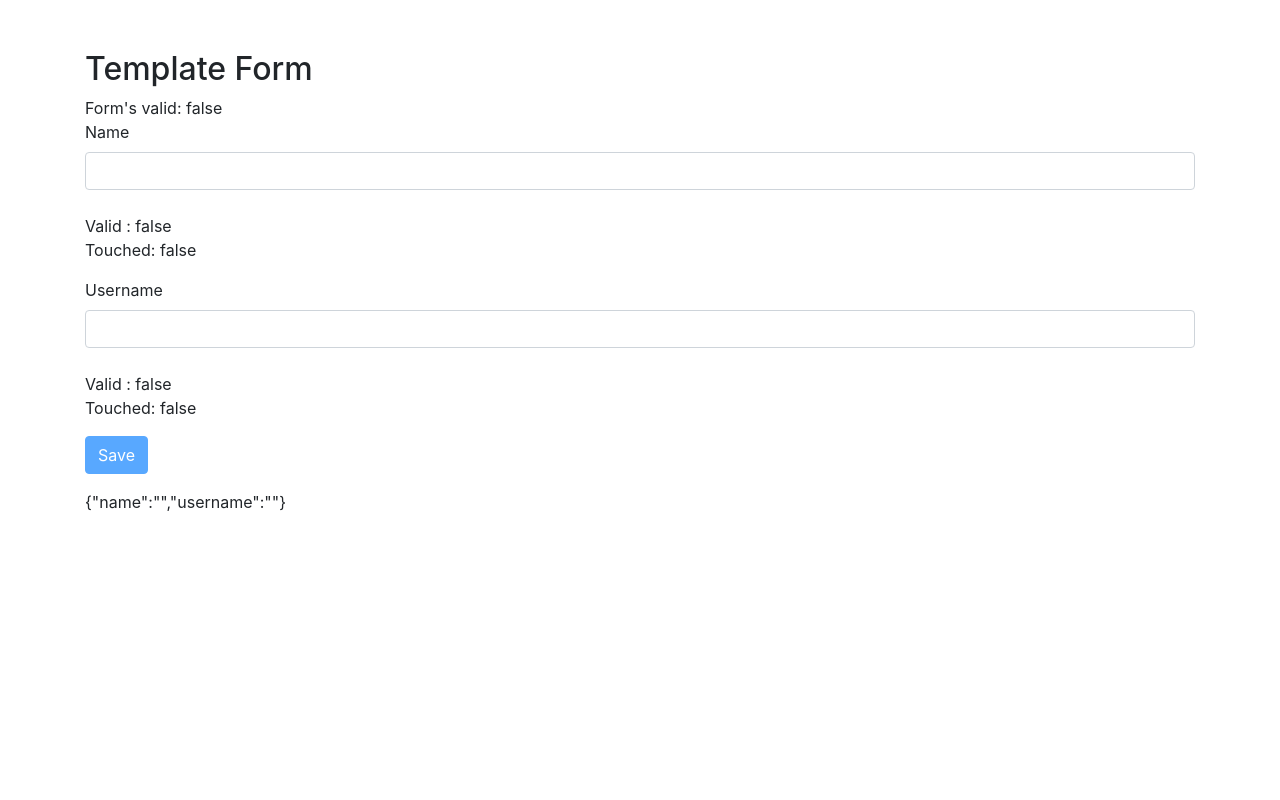
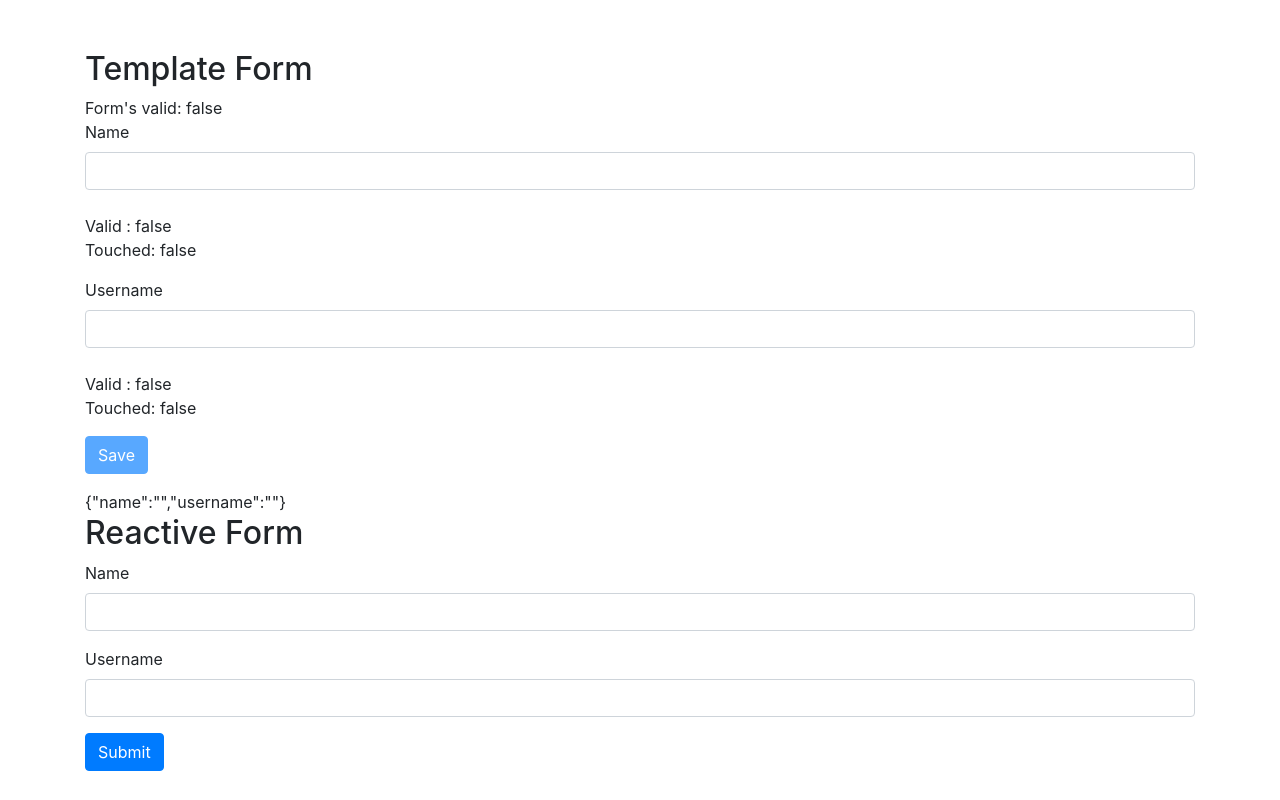
Before and after one commit to Reuno92/Ng-Form-sample, an Angular app: page / in a window 1280 px wide. Built offline with nearby package versions, Linux system fonts and the light colour scheme.

Commit message:
reactive form foundation and data model

```diff
--- a/src/app/app.component.html
+++ b/src/app/app.component.html
@@ -2,3 +2,7 @@
 <h2>Template Form</h2>
 
 <template-form></template-form>
+
+<h2>Reactive Form</h2>
+
+<reactive-form></reactive-form>
--- /dev/null
+++ b/src/app/reactive/reactive-form.component.html
@@ -0,0 +1,18 @@
+<form (ngSubmit)="processForm()" [formGroup]="form">
+
+    <div class="form-group">
+        <label for="name">Name</label>
+        <input type="text" class="form-control" name="name" required
+        formControlName="name">
+    </div>
+
+    <div class="form-group">
+        <label for="username">Username</label>
+        <input type="text" class="form-control" name="username" required
+        formControlName="username">
+    </div>
+
+    <div class="form-group">
+        <button type="submit" class="btn btn-primary">Submit</button>
+    </div>
+</form>
--- a/src/app/reactive/reactive-form.component.ts
+++ b/src/app/reactive/reactive-form.component.ts
@@ -0,0 +1,27 @@
+import {Component, OnInit} from '@angular/core';
+import { FormGroup, FormControl, Validators } from '@angular/forms';
+
+@Component({
+    selector: 'reactive-form',
+    templateUrl: './reactive-form.component.html'
+})
+export class ReactiveFormComponent implements OnInit {
+    form: FormGroup;
+
+    constructor() {}
+
+    ngOnInit() {
+
+        // Creation du formulaire.
+        this.form = new FormGroup({
+              name: new FormControl(''),
+          username: new FormControl('')
+        });
+
+        console.log(this.form);
+    }
+
+    processForm() {
+        console.log('Processing', this.form.value);
+    }
+}
```
Also changed, not shown: src/app/app.module.ts (+7 -3 lines), src/app/reactive/reative-form.component.html (deleted).
